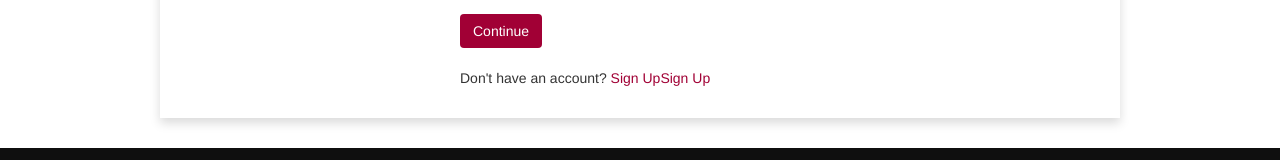
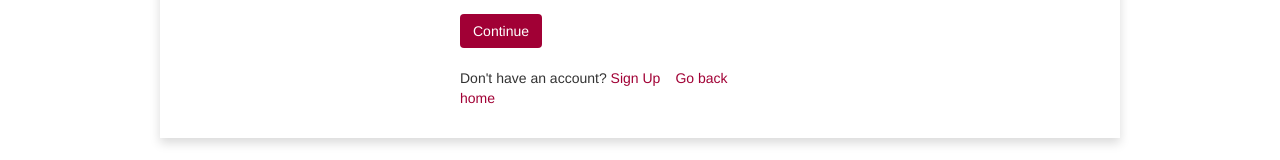
Before and after one commit to Agboola12/Artist-App-Vue-Frontend, a Vue app: page /loginartist in a window 1280 px wide. Shown: the part 322-482 px from the top of the page. Built offline with nearby package versions, Linux system fonts and the light colour scheme.

Commit message:
working on the notification

```diff
--- a/src/artist/LoginArtist.vue
+++ b/src/artist/LoginArtist.vue
@@ -13,7 +13,7 @@
       <div class="mx-5">
       <button type="submit" id="continue" class="btn btn  mt-4">Continue</button> <br/><br/>
         Don't have an account? <a href="registerartist" style="color: #A10035;">Sign Up</a>
-        <a href="/" style="color: #A10035;">Sign Up</a>
+        <a href="/" class="ml-4" style="color: #A10035;">Go back home</a>
       </div>
     </form>
   </div>
@@ -46,7 +46,8 @@ export default {
             (BaseUrl+"loginArtist", info)
             // ("http://localhost:8000/loginArtist", info)
                 .then((res) => {
-                    // console.log(res.data.token);
+                    const result= res.data.message;
+                    alert(result);
                     if(res.data.status){
                     localStorage.setItem("token", res.data.token)
                     this.$router.push("/dashboardartist");
```
